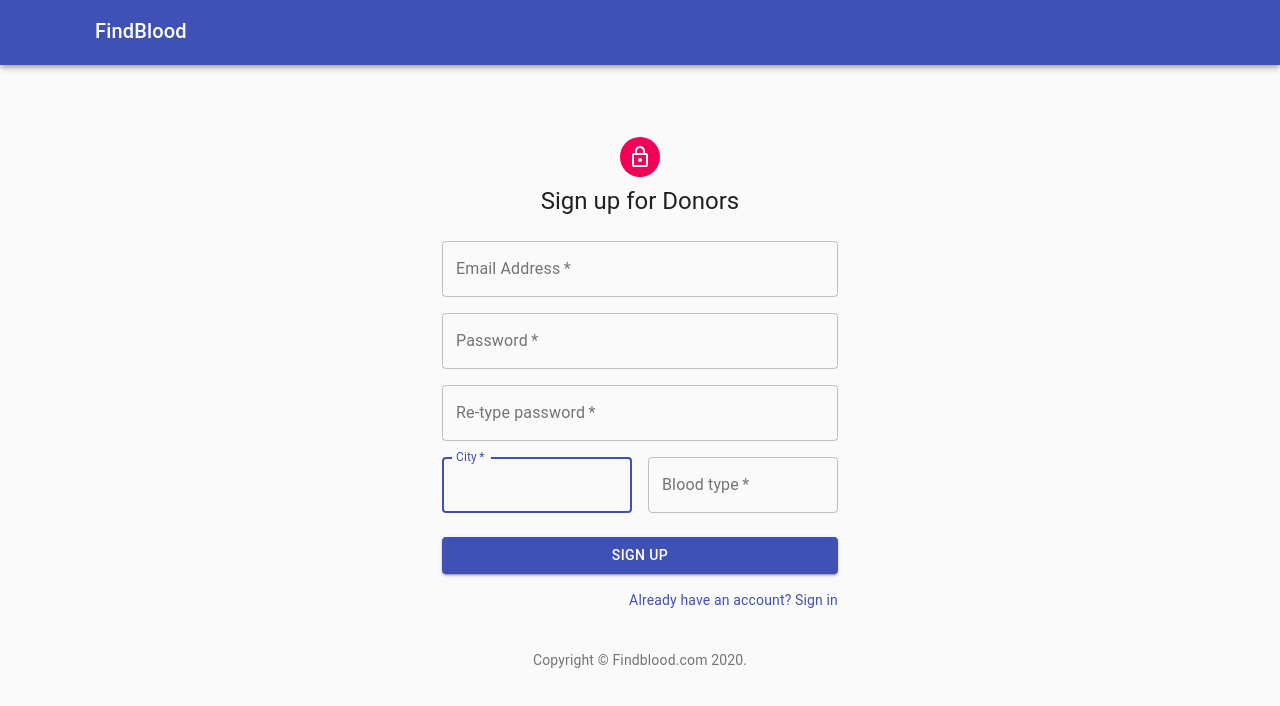
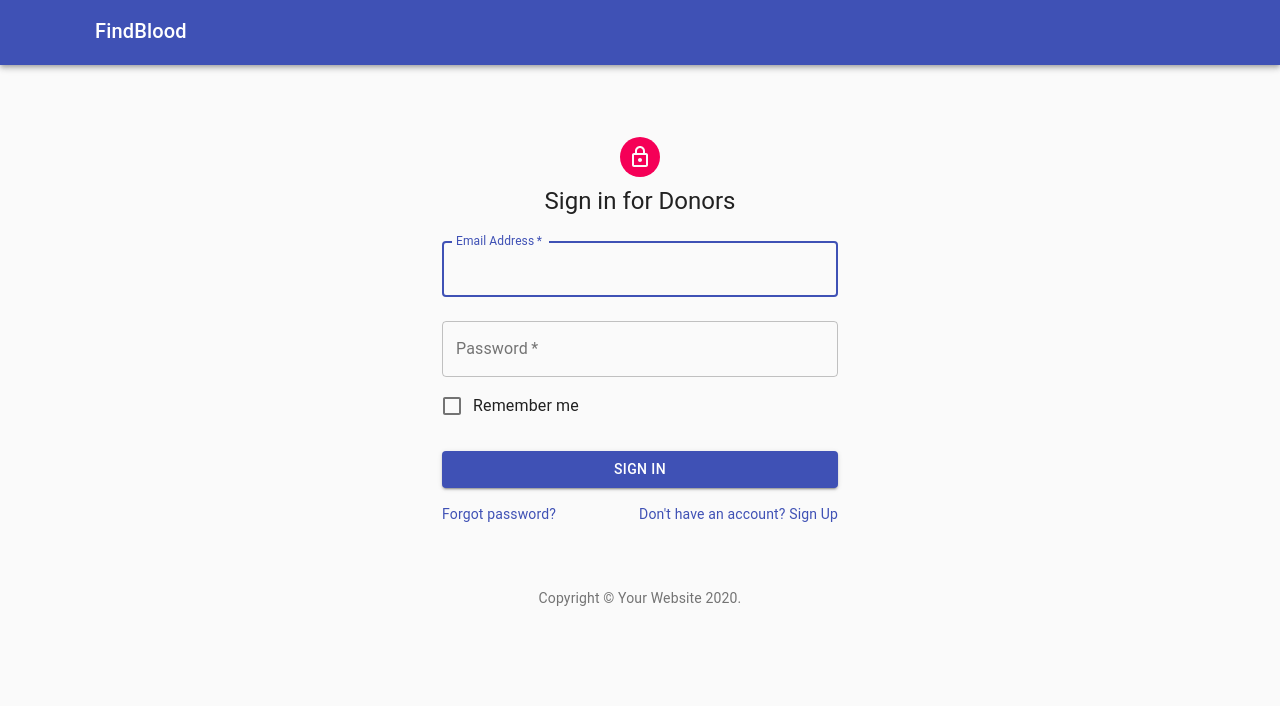
Before and after one commit to MehdyKarmouche/findBlood, a React (Create React App) app in the folder client/: page /donor/signin in a window 1280 px wide. Shown: the top 706 px of the page. Built offline with nearby package versions, Linux system fonts and the light colour scheme.

Commit message:
Signin for donors

```diff
--- a/client/src/App.js
+++ b/client/src/App.js
@@ -2,12 +2,12 @@
 import logo from './logo.svg';
 import './App.css';
 import Home from './components/Home';
-import Signup from './components/donor/Signup';
+import Signin from './components/donor/Signin';
 
 function App() {
   return (
     <div className="App">
-      <Signup/>
+      <Signin/>
     </div>
   );
 }
--- /dev/null
+++ b/client/src/components/donor/Signin.js
@@ -0,0 +1,14 @@
+import React from 'react';
+import Navbar from '../Navbar';
+import Signinform from './Signinform';
+
+function Home() {
+  return (
+    <div className="Home">
+        <Navbar/>
+        <Signinform/>
+    </div>
+  );
+}
+
+export default Home;
--- /dev/null
+++ b/client/src/components/donor/Signinform.js
@@ -0,0 +1,119 @@
+import React from 'react';
+import Avatar from '@material-ui/core/Avatar';
+import Button from '@material-ui/core/Button';
+import CssBaseline from '@material-ui/core/CssBaseline';
+import TextField from '@material-ui/core/TextField';
+import FormControlLabel from '@material-ui/core/FormControlLabel';
+import Checkbox from '@material-ui/core/Checkbox';
+import Link from '@material-ui/core/Link';
+import Grid from '@material-ui/core/Grid';
+import Box from '@material-ui/core/Box';
+import LockOutlinedIcon from '@material-ui/icons/LockOutlined';
+import Typography from '@material-ui/core/Typography';
+import { makeStyles } from '@material-ui/core/styles';
+import Container from '@material-ui/core/Container';
+import Navbar from '../Navbar';
+
+function Copyright() {
+  return (
+    <Typography variant="body2" color="textSecondary" align="center">
+      {'Copyright © '}
+      <Link color="inherit" href="https://material-ui.com/">
+        Your Website
+      </Link>{' '}
+      {new Date().getFullYear()}
+      {'.'}
+    </Typography>
+  );
+}
+
+const useStyles = makeStyles((theme) => ({
+  paper: {
+    marginTop: theme.spacing(8),
+    display: 'flex',
+    flexDirection: 'column',
+    alignItems: 'center',
+  },
+  avatar: {
+    margin: theme.spacing(1),
+    backgroundColor: theme.palette.secondary.main,
+  },
+  form: {
+    width: '100%', // Fix IE 11 issue.
+    marginTop: theme.spacing(1),
+  },
+  submit: {
+    margin: theme.spacing(3, 0, 2),
+  },
+}));
+
+export default function Signinform() {
+  const classes = useStyles();
+
+  return (
+
+    <Container component="main" maxWidth="xs">
+      <CssBaseline />
+      <div className={classes.paper}>
+        <Avatar className={classes.avatar}>
+          <LockOutlinedIcon />
+        </Avatar>
+        <Typography component="h1" variant="h5">
+          Sign in for Donors
+        </Typography>
+        <form className={classes.form} noValidate>
+          <TextField
+            variant="outlined"
+            margin="normal"
+            required
+            fullWidth
+            id="email"
+            label="Email Address"
+            name="email"
+            autoComplete="email"
+            autoFocus
+          />
+          <TextField
+            variant="outlined"
+            margin="normal"
+            required
+            fullWidth
+            name="password"
+            label="Password"
+            type="password"
+            id="password"
+            autoComplete="current-password"
+          />
+          <FormControlLabel
+            control={<Checkbox value="remember" color="primary" />}
+            label="Remember me"
+          />
+          <Button
+            type="submit"
+            fullWidth
+            variant="contained"
+            color="primary"
+            className={classes.submit}
+          >
+            Sign In
+          </Button>
+          <Grid container>
+            <Grid item xs>
+              <Link href="#" variant="body2">
+                Forgot password?
+              </Link>
+            </Grid>
+            <Grid item>
+              <Link href="#" variant="body2">
+                {"Don't have an account? Sign Up"}
+              </Link>
+            </Grid>
+          </Grid>
+        </form>
+      </div>
+      <Box mt={8}>
+        <Copyright />
+      </Box>
+    </Container>
+  );
+}
```
